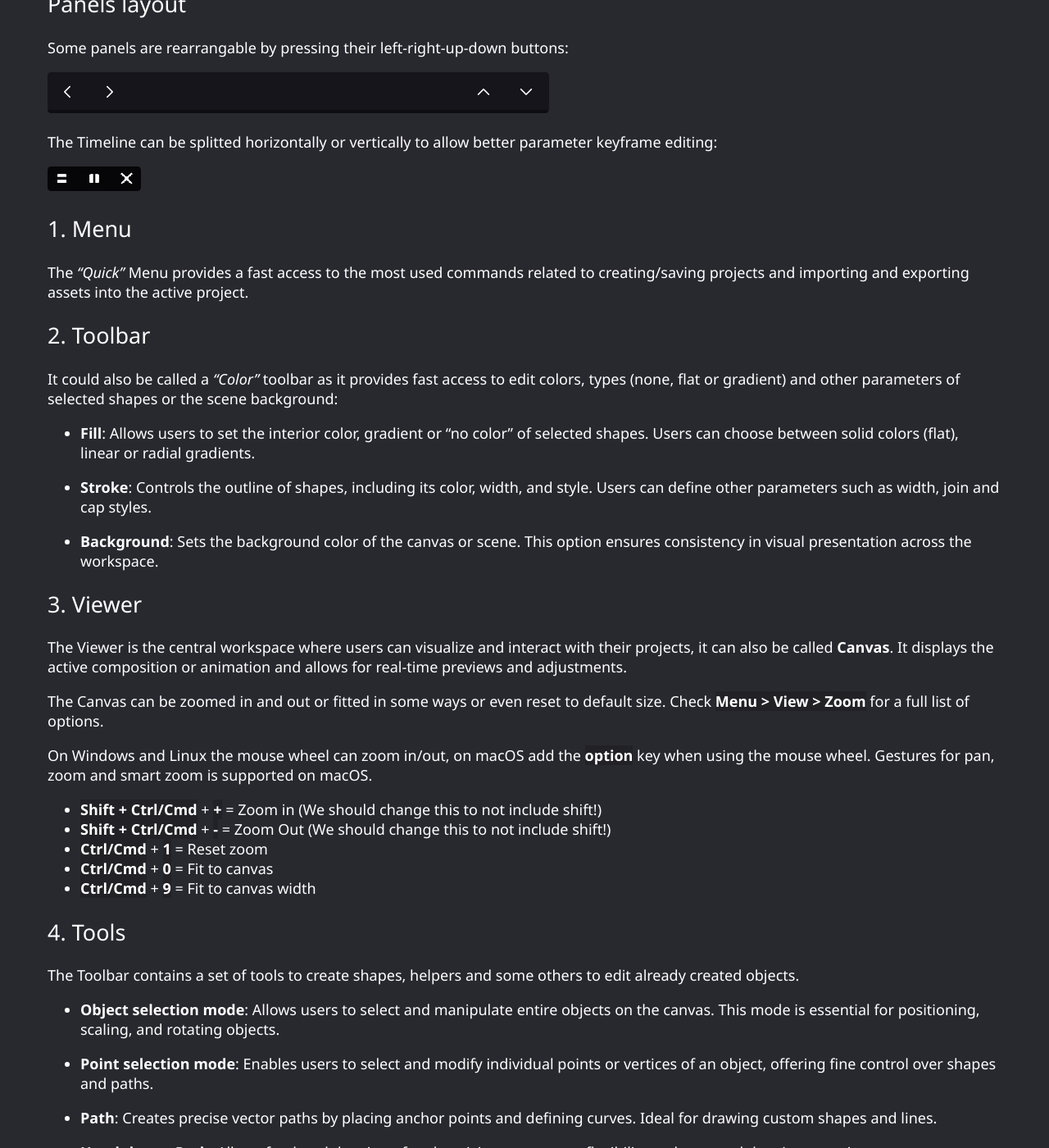
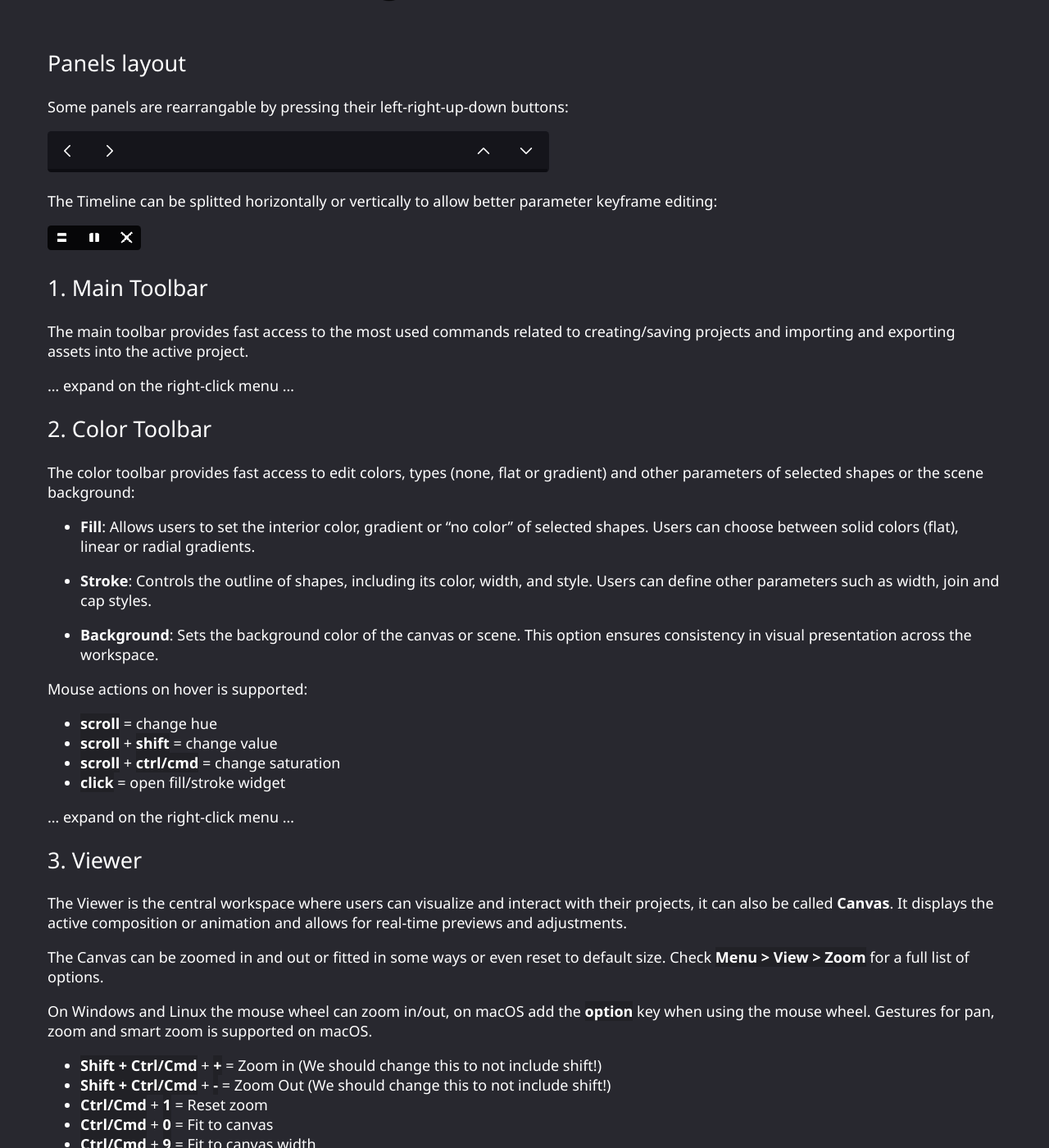
Before and after one commit to friction2d/friction2d.github.io, a Jekyll site: the page built from documentation/userinterface.md, in a window 1280 px wide and 1400 px high, scrolled down 1398 px. Shown: the whole window at 82% size. Built offline with Jekyll 4.4.1, drawn with Linux system fonts in a browser that asks for light colours; some of the changed text lies outside the part shown.

Commit message:
Update userinterface.md

```diff
--- a/documentation/userinterface.md
+++ b/documentation/userinterface.md
@@ -22,19 +22,30 @@ The Timeline can be splitted horizontally or vertically to allow better paramete
 ![Rearrangement buttons](/assets/documentation/ui/ui_timeline-splitting-panel.png)
 
 
-## 1. Menu
+## 1. Main Toolbar
 
-The *"Quick"* Menu provides a fast access to the most used commands related to creating/saving projects and importing and exporting assets into the active project.
+The main toolbar provides fast access to the most used commands related to creating/saving projects and importing and exporting assets into the active project.
 
-## 2. Toolbar
+... expand on the right-click menu ...
 
-It could also be called a *"Color"* toolbar as it provides fast access to edit colors, types (none, flat or gradient) and other parameters of selected shapes or the scene background:
+## 2. Color Toolbar
+
+The color toolbar provides fast access to edit colors, types (none, flat or gradient) and other parameters of selected shapes or the scene background:
 
 - **Fill**: Allows users to set the interior color, gradient or "no color" of selected shapes. Users can choose between solid colors (flat), linear or radial gradients.
 
 - **Stroke**: Controls the outline of shapes, including its color, width, and style. Users can define other parameters such as width, join and cap styles.
 
 - **Background**: Sets the background color of the canvas or scene. This option ensures consistency in visual presentation across the workspace.
+
+Mouse actions on hover is supported:
+
+- `scroll` = change hue
+- `scroll` + `shift` = change value
+- `scroll` + `ctrl/cmd` = change saturation
+- `click` = open fill/stroke widget
+
+... expand on the right-click menu ...
 
 ## 3. Viewer
 
@@ -74,6 +85,8 @@ The Toolbar contains a set of tools to create shapes, helpers and some others to
 
 - **Global/Local Pivot Toggle**: Switches between global and local pivot points, allowing more precise control over transformations and rotations.
 
+... expand on the right-click menu ...
+
 ## 5. Timeline
 
 The Timeline is where animations and keyframes are managed. Users can control timing, easing, curves of every object parameter. All the hierarchy of shapes, layers, groups, helpers, etc. are displayed using the "layer concept", that is, objects on top of the list lay in the canvas on top of other objects that lay below.
@@ -106,6 +119,18 @@ The Queue section manages rendering tasks and export jobs. Users can monitor the
 
 The Fill and Stroke panel allows users to control the color, gradient, and outline properties of objects. It provides precise control over visual styles.
 
+### Fill
+
+...
+
+### Stroke
+
+...
+
+### Gradient(s)
+
+...
+
 ## 10. Preferences
 
 The Preferences menu contains settings for customizing scenes, preview resolution and layouts.
```
